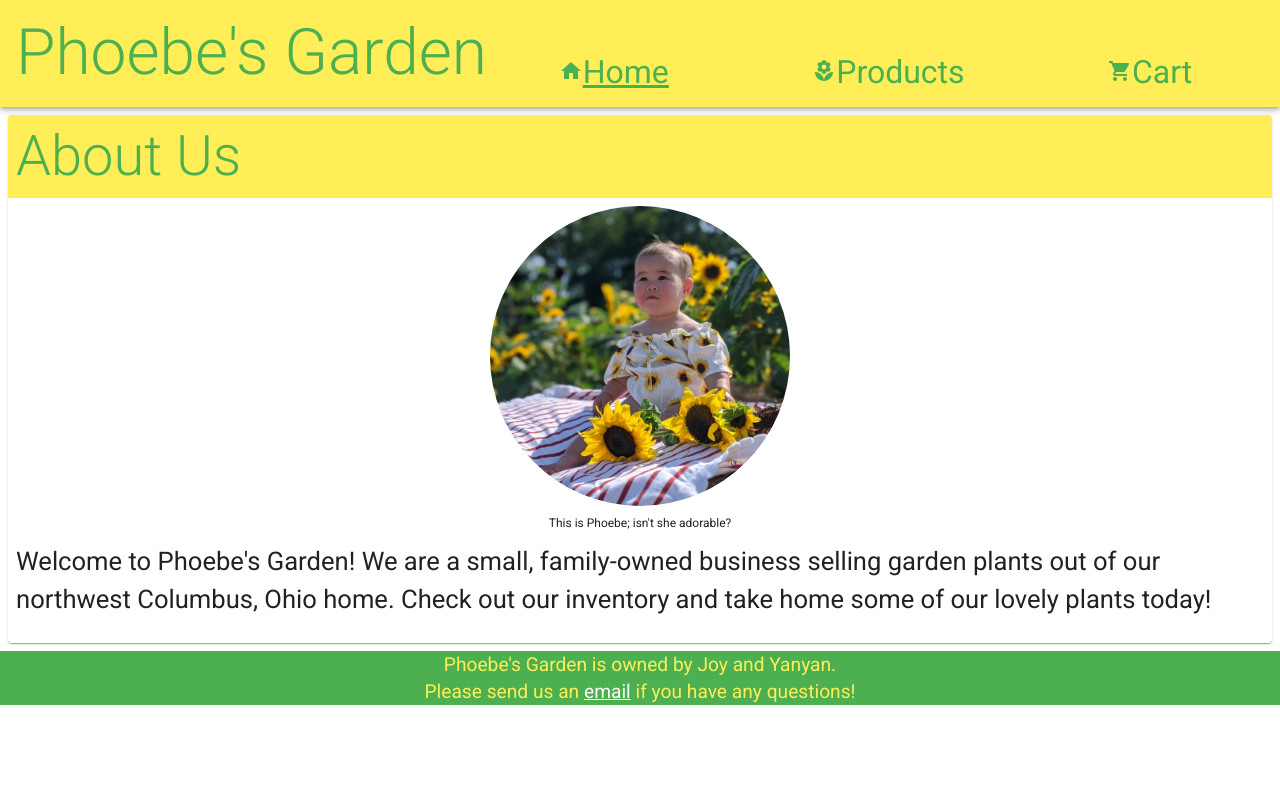
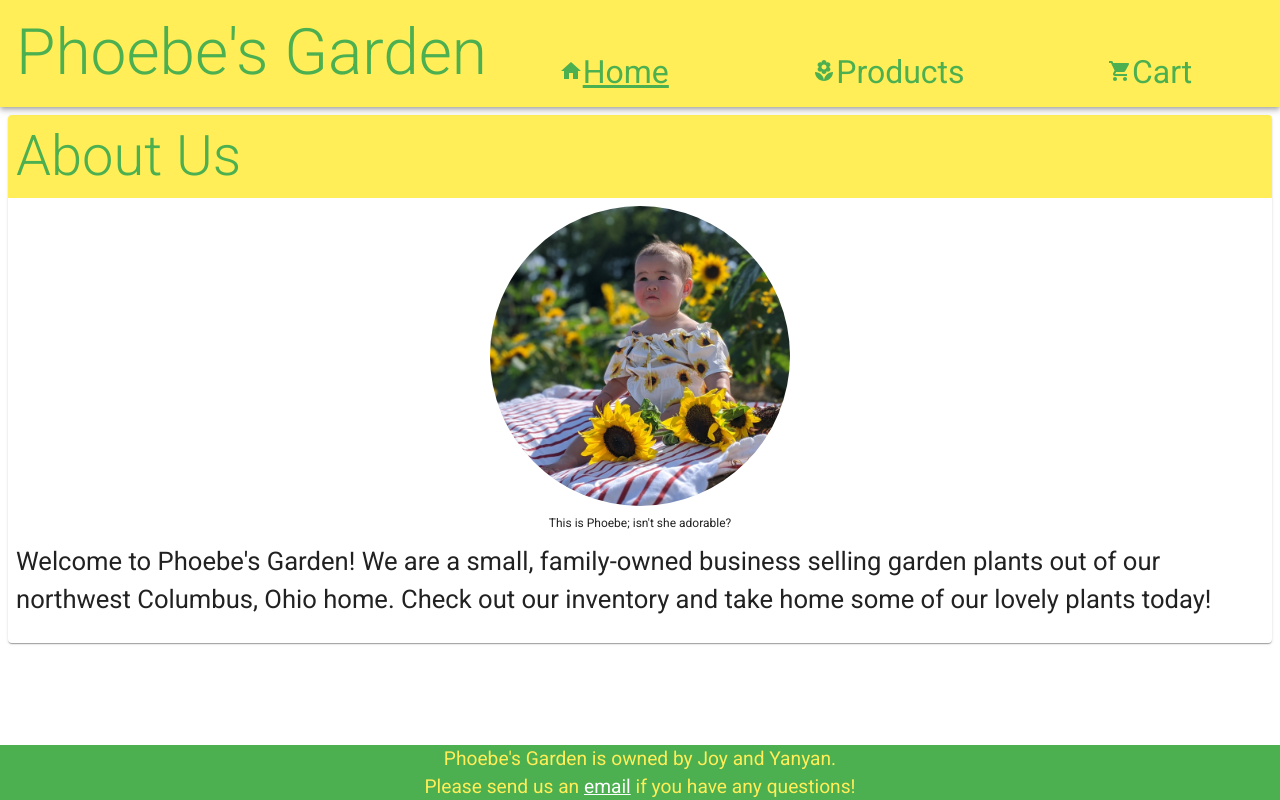
Before and after one commit to theMostCuriousHomunculus/phoebes-garden-frontend, a React (Create React App) app: page / in a window 1280 px wide. Built offline with nearby package versions, Linux system fonts and the light colour scheme; no server answers.

Commit message:
adding root rools to css

```diff
--- a/public/css/main.css
+++ b/public/css/main.css
@@ -37,3 +37,9 @@ body {
 .StripeElement--webkit-autofill {
   background-color: #fefde5 !important;
 }
+
+#root {
+  display: flex;
+  flex-direction: column;
+  min-height: 100vh;
+}
```
